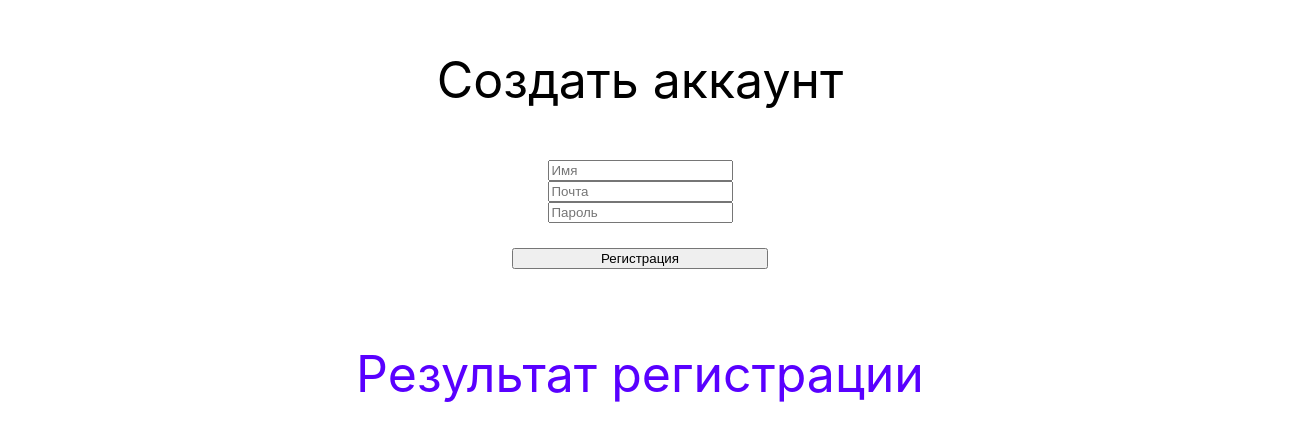
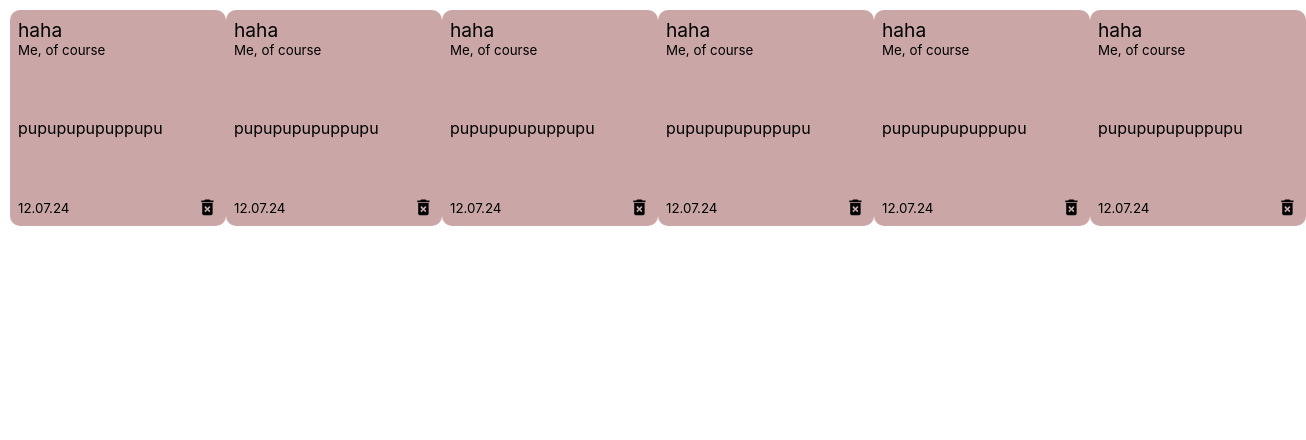
Before and after one commit to SomeoneNamedAnya/TeamNotes, a React (Create React App) app in the folder frontend/: page / in a window 1280 px wide. Shown: the top 440 px of the page, 1306 px wide, since content can reach past the window. Built offline with nearby package versions, Linux system fonts and the light colour scheme.

Commit message:
Displaying a list of notes
Adding Note and NotesList components to display a list of notes on the main page

```diff
--- a/frontend/package.json
+++ b/frontend/package.json
@@ -8,6 +8,7 @@
     "@testing-library/user-event": "^13.5.0",
     "react": "^18.3.1",
     "react-dom": "^18.3.1",
+    "react-icons": "^5.2.1",
     "react-scripts": "5.0.1",
     "web-vitals": "^2.1.4"
   },
--- a/frontend/src/App.jsx
+++ b/frontend/src/App.jsx
@@ -1,9 +1,10 @@
 import Entrance from "./Entrance/Entrance.jsx"
+import MainPage from "./MainPage/MainPage.jsx"
 
 const App = () => {
   return (
     <div className="App">
-       <Entrance />
+       <MainPage />
     </div>
   );
 }
--- /dev/null
+++ b/frontend/src/Components/Note.jsx
@@ -0,0 +1,18 @@
+import {MdDeleteForever} from 'react-icons/md';
+import style from './note.module.css'
+
+const Note = ({Name, Text, Author}) => {
+    return <div className={style.note}>
+            <div className={style.vertGroup}>
+                <big>{Name}</big>
+                <small>{Author}</small>
+            </div>
+            <span>{Text}</span>
+            <div className={style.horizGroup}>
+                <small>12.07.24</small>
+                <MdDeleteForever className='delete-icon' size='1.3em'/>
+            </div>
+    </div>
+};
+
+export default Note;
--- /dev/null
+++ b/frontend/src/Components/NotesList.jsx
@@ -0,0 +1,15 @@
+import Note from "./Note.jsx"
+import style from "./notesList.module.css"
+
+const NotesList = () => {
+    return <div className={style.notesList}>
+        <Note Name="haha" Text="pupupupupuppupu" Author="Me, of course"/>
+        <Note Name="haha" Text="pupupupupuppupu" Author="Me, of course"/>
+        <Note Name="haha" Text="pupupupupuppupu" Author="Me, of course"/>
+        <Note Name="haha" Text="pupupupupuppupu" Author="Me, of course"/>
+        <Note Name="haha" Text="pupupupupuppupu" Author="Me, of course"/>
+        <Note Name="haha" Text="pupupupupuppupu" Author="Me, of course"/>
+    </div>
+};
+
+export default NotesList;
--- /dev/null
+++ b/frontend/src/Components/note.module.css
@@ -0,0 +1,25 @@
+.note {
+    flex-direction: column;
+    justify-content: space-between;
+    background-color: #CAA6A6;
+    margin: 10px;
+    border-radius: 10px;
+    padding: 0.5rem;
+    height: 200px;
+    width: 200px;
+    display: flex;
+}
+
+.vertGroup {
+    display: flex;
+    flex-direction: column;
+    align-items: left;
+    justify-content: space-between;
+}
+
+.horizGroup {
+    display: flex;
+    flex-direction: row;
+    align-items: center;
+    justify-content: space-between;
+}
--- /dev/null
+++ b/frontend/src/Components/notesList.module.css
@@ -0,0 +1,5 @@
+.notesList {
+    display: grid;
+    gap: 1rem;
+    grid-template-columns: repeat(auto-fit, minmax(200px, 1fr));
+}
--- /dev/null
+++ b/frontend/src/MainPage/MainPage.jsx
@@ -0,0 +1,9 @@
+import NotesList from "../Components/NotesList.jsx";
+
+const MainPage = () => {
+    return <div className="mainPage">
+            <NotesList />
+        </div>
+    };
+
+export default MainPage;
```
Also changed, not shown: frontend/src/MainPage/mainPage.module.css (added), 1 other file (tests, documents, lock files or other folders).
